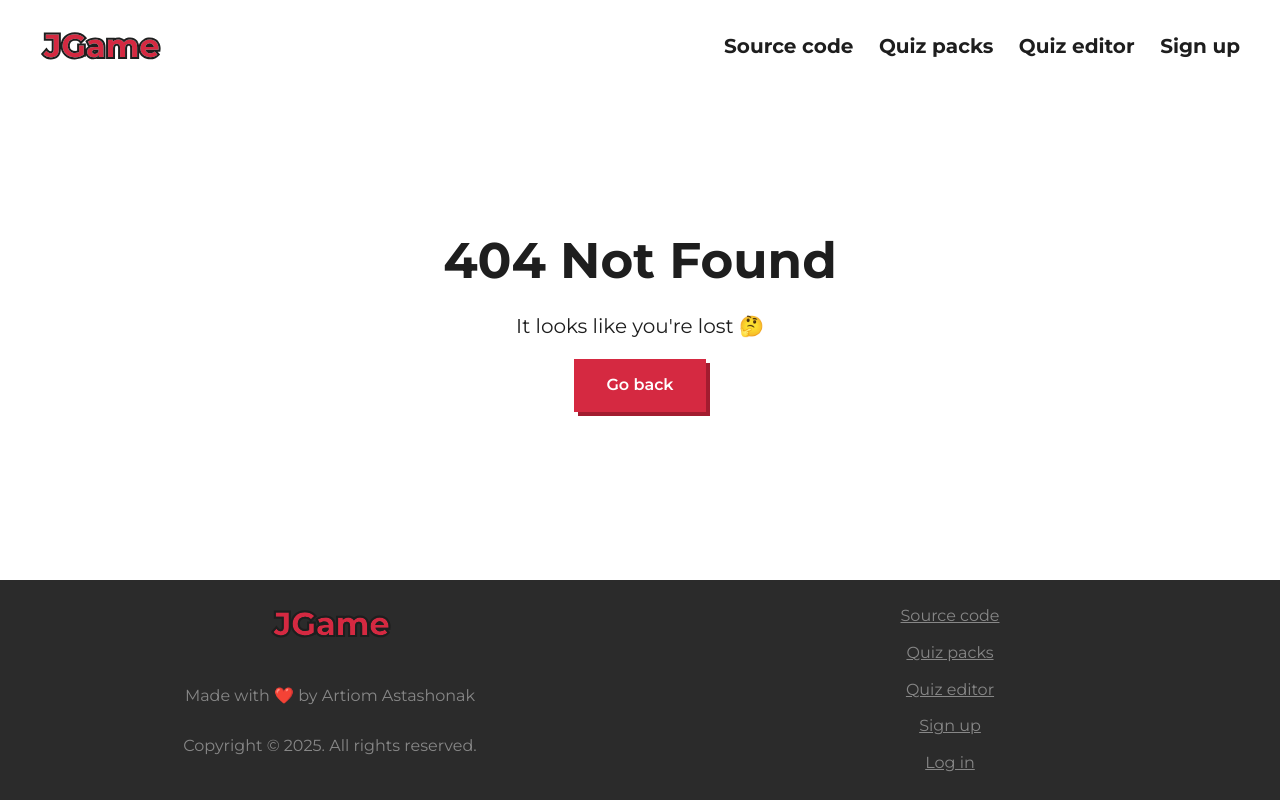
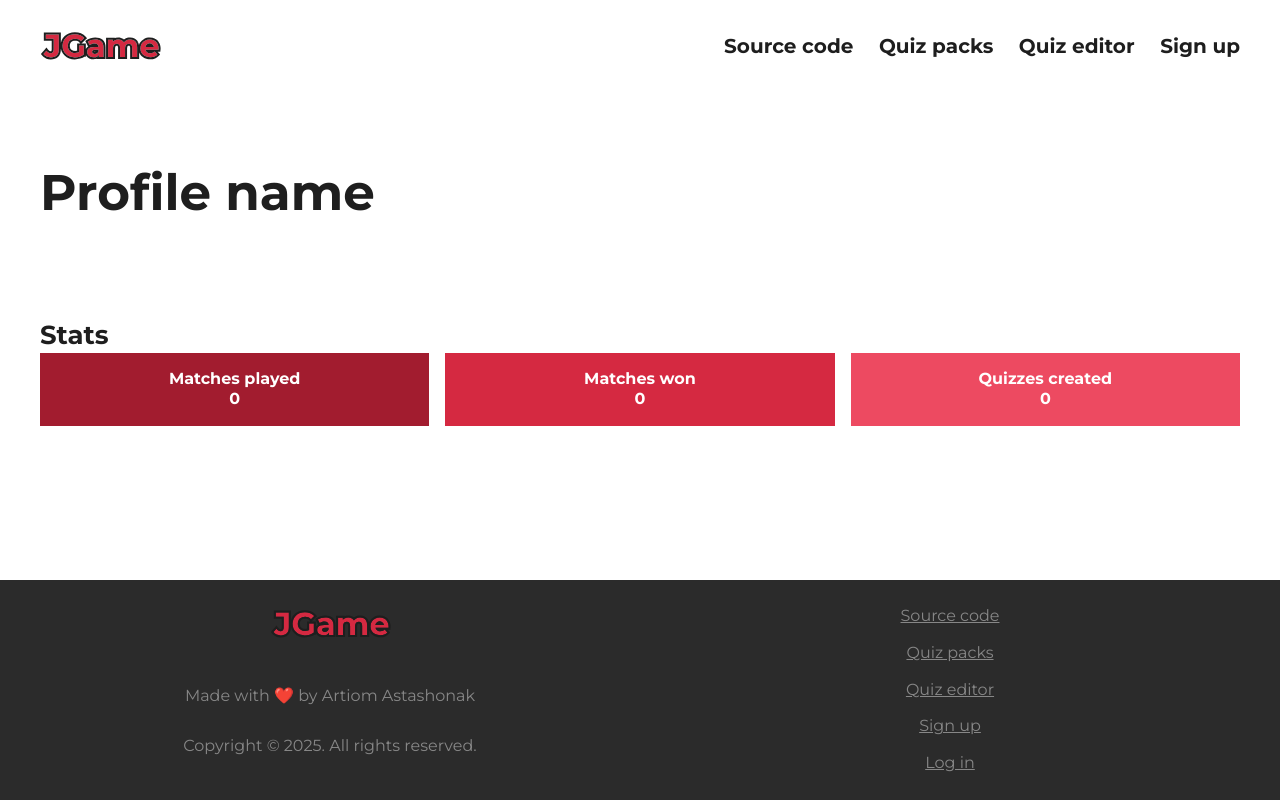
Before and after one commit to detectivekaktus/JGame, a React (Vite) app in the folder website/: page /profile/1 in a window 1280 px wide. Built offline with nearby package versions, Linux system fonts and the light colour scheme.

Commit message:
Add profile page.

```diff
--- a/website/src/components/Header.tsx
+++ b/website/src/components/Header.tsx
@@ -35,9 +35,9 @@ export function Header() {
     <header className="primary-header">
       <div className="container">
         <div className="nav-wrapper">
-          <Link to="#"><img src="/JGame.svg" alt="JGame logo" /></Link>
+          <Link to="/"><img src="/JGame.svg" alt="JGame logo" /></Link>
           <button className="primary-nav-mobile-toggle" aria-controls="primary-navigation" aria-expanded={isMenuOpen && isSmall ? "true" : "false"} onClick={toggleMenu}>
-            <img className="hamburger" src="hamburger.png" alt="" aria-hidden="true" />
+            <img className="hamburger" src="/hamburger.png" alt="" aria-hidden="true" />
             <span className="sr-only">Menu</span>
           </button>
           <nav className={`primary-nav ${isMenuOpen && isSmall ? "opened" : ""}`}>
--- /dev/null
+++ b/website/src/css/ProfilePage.css
@@ -0,0 +1,25 @@
+.profile {
+  display: grid;
+  gap: var(--inner-spacing);
+}
+
+.name-picture {
+  font-size: var(--fs-900);
+  font-weight: var(--fw-bold);
+}
+
+.profile-stats h2 {
+  font-size: var(--fs-700);
+  font-weight: var(--fw-bold);
+}
+
+.profile-stats ul {
+  display: grid;
+  gap: var(--fs-400);
+}
+
+@media (min-width: 50em) {
+  .profile-stats ul {
+    grid-template-columns: 1fr 1fr 1fr;
+  }
+}
--- /dev/null
+++ b/website/src/pages/ProfilePage.tsx
@@ -0,0 +1,34 @@
+import { useParams } from "react-router-dom";
+import { Footer } from "../components/Footer";
+import { Header } from "../components/Header";
+import { StatBadge, StatBadgeColor } from "../components/StatBadge";
+import "../css/ProfilePage.css"
+
+type ProfileParams = {
+  id: string;
+}
+
+export function ProfilePage() {
+  const { id } = useParams<ProfileParams>();
+
+  return (
+    <div className="page-wrapper">
+      <Header />
+      <main className="margin-top margin-bottom container profile page">
+        <div className="name-picture">
+          { /* Render profile picture */ }
+          <h1>Profile name</h1>
+        </div>
+        <div className="profile-stats">
+          <h2>Stats</h2>
+          <ul>
+            <li><StatBadge title="Matches played" progress="0" color={StatBadgeColor.DARK}/></li>
+            <li><StatBadge title="Matches won" progress="0" /></li>
+            <li> <StatBadge title="Quizzes created" progress="0" color={StatBadgeColor.LIGHT} /></li>
+          </ul>
+        </div>
+      </main>
+      <Footer />
+    </div>
+  );
+}
--- a/website/src/router.ts
+++ b/website/src/router.ts
@@ -4,6 +4,7 @@ import { NotFoundPage } from "./pages/NotFoundPage";
 import { LoginPage } from "./pages/LoginPage";
 import { SignupPage } from "./pages/SignupPage";
 import { MainPage } from "./pages/MainPage";
+import { ProfilePage } from "./pages/ProfilePage";
 
 export const APP_ROUTER = createBrowserRouter([
   {
@@ -19,6 +20,13 @@ export const APP_ROUTER = createBrowserRouter([
           { path: "signup", Component: SignupPage }
         ]
       },
+      {
+        path: "profile",
+        children: [
+          { index: true, Component: NotFoundPage },
+          { path: ":id", Component: ProfilePage }
+        ]
+      },
       { path: "*", Component: NotFoundPage }
     ]
   },
```
